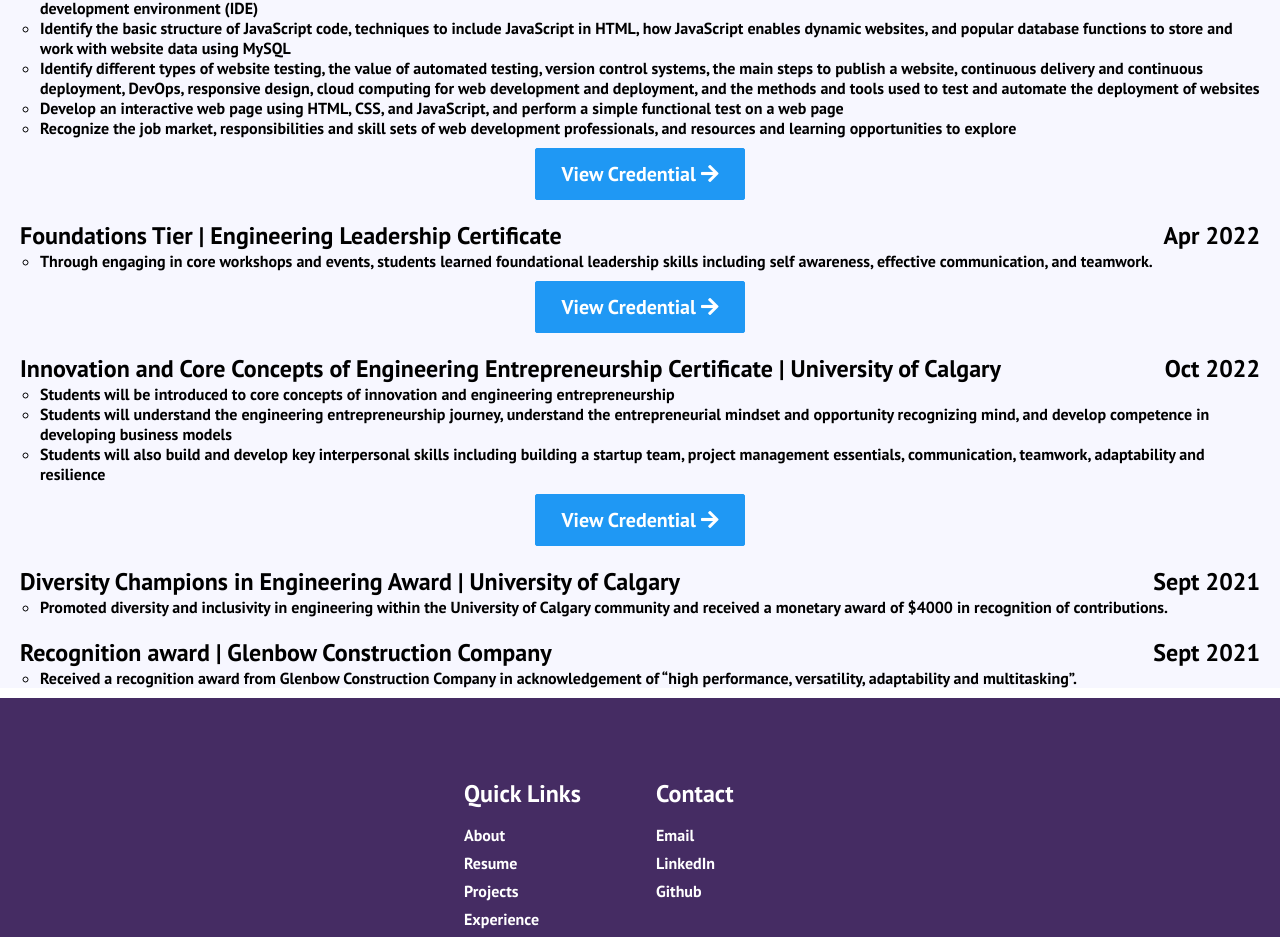
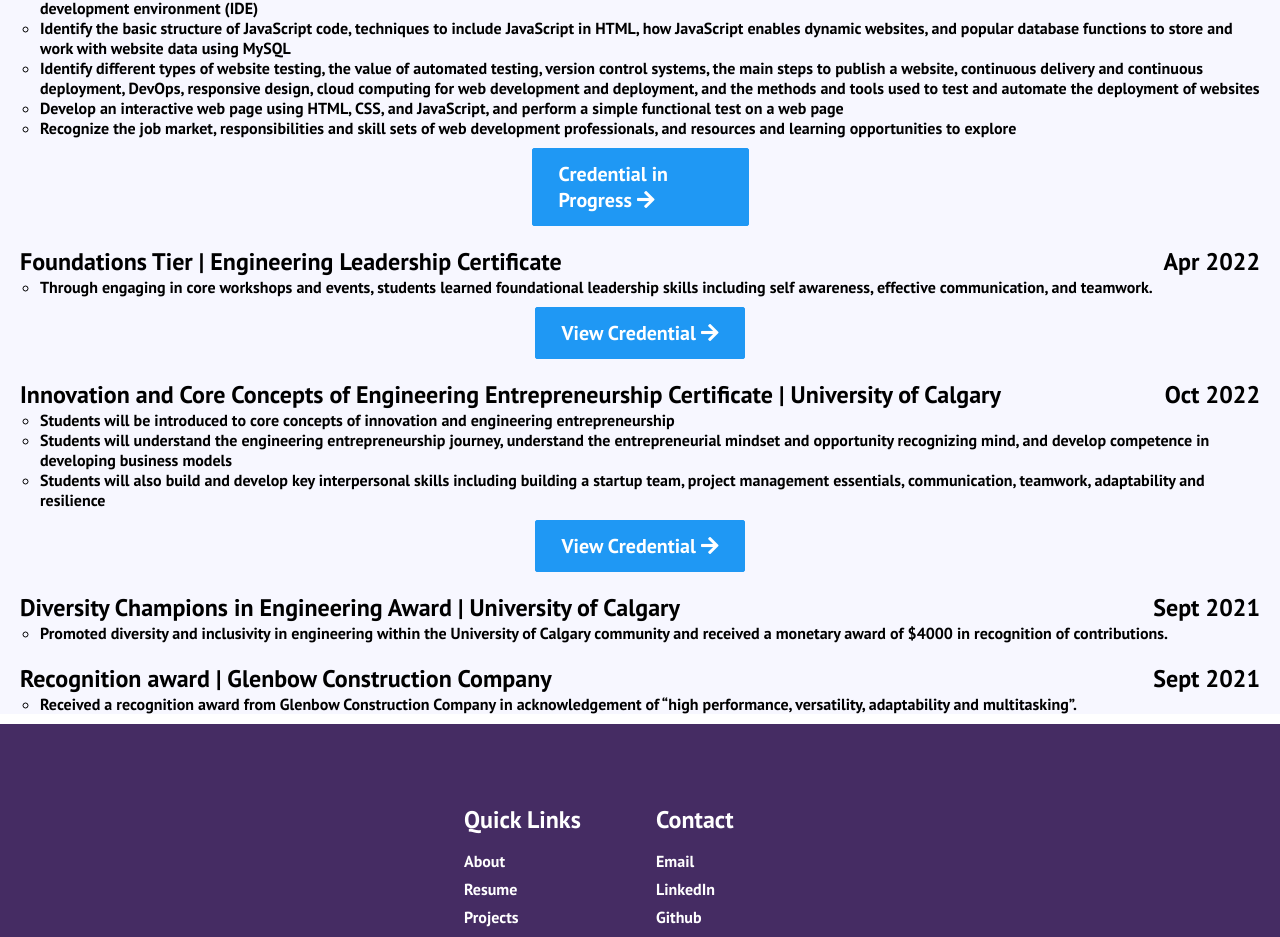
Before and after one commit to Hareem-K/MyPortfolio, a React (Create React App) app: page /experience in a window 1280 px wide. Shown: the part 970-1907 px from the top of the page. Built offline with nearby package versions, Linux system fonts and the light colour scheme.

Commit message:
temp message

```diff
--- a/src/components/pages/Experience.js
+++ b/src/components/pages/Experience.js
@@ -70,8 +70,8 @@
                         </ul>
                     </div>
                     <div style={{ display: 'flex', justifyContent: 'center', maxWidth: '217px', margin: '0 auto', marginTop: '10px' }}>
-                        <Button className='btns' buttonStyle='btn--download' buttonSize='btn--large' linkTo={"https://www.google.ca/"} external>
-                        View Credential <i className='fas fa-arrow-right' />
+                        <Button className='btns' buttonStyle='btn--download' buttonSize='btn--large' linkTo={"/"} external>
+                        Credential in Progress <i className='fas fa-arrow-right' />
                         </Button>
                     </div>
                 </div>
```
